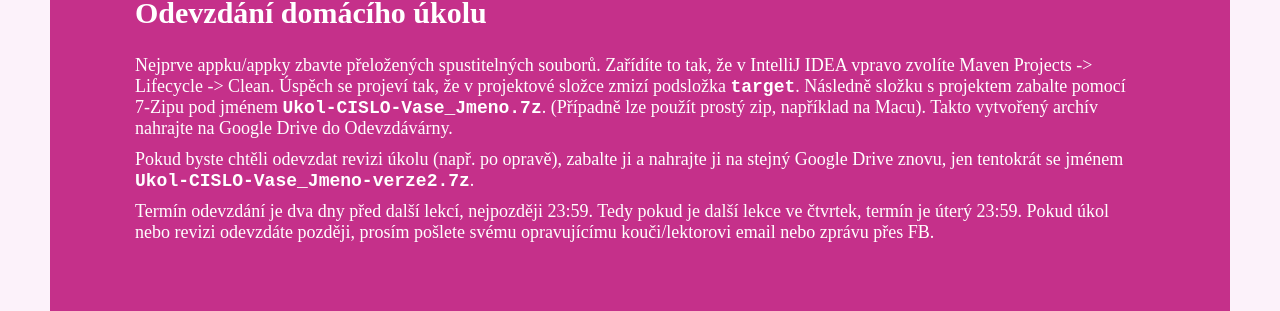
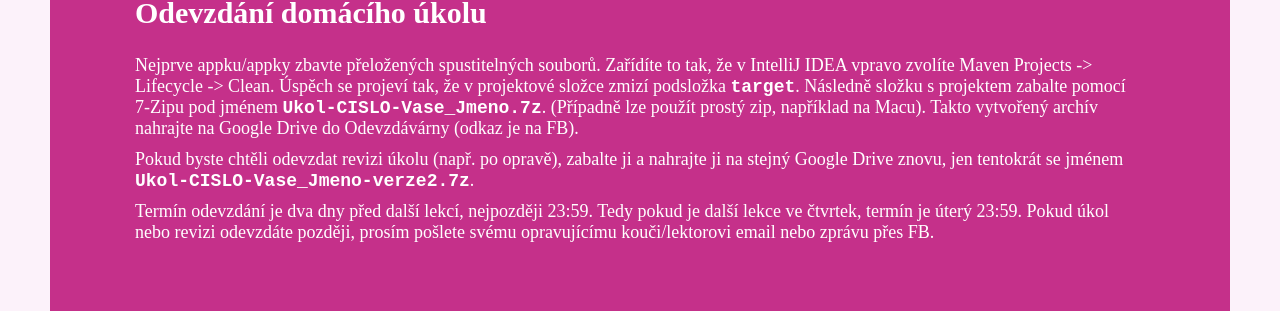
Before and after one commit to czechitas/java-web, a Jekyll site: the page built from docs/2019-podzim/java1/_posts/2019-09-27-lekce01-ukol.md, in a window 1280 px wide. Shown: the part 764-1075 px from the top of the page. Built offline with Jekyll 4.4.1, drawn with Linux system fonts in a browser that asks for light colours.

Commit message:
Added homework 01 plus images

```diff
--- a/docs/2019-podzim/java1/_posts/2019-09-27-lekce01-ukol.md
+++ b/docs/2019-podzim/java1/_posts/2019-09-27-lekce01-ukol.md
@@ -25,7 +25,7 @@
 Následně složku s projektem
 zabalte pomocí 7-Zipu pod jménem `Ukol-CISLO-Vase_Jmeno.7z`.
 (Případně lze použít prostý zip, například na Macu).
-Takto vytvořený archív nahrajte na Google Drive do Odevzdávárny.
+Takto vytvořený archív nahrajte na Google Drive do Odevzdávárny (odkaz je na FB).
 
 Pokud byste chtěli odevzdat revizi úkolu (např. po opravě),
 zabalte ji a nahrajte ji na stejný Google Drive znovu,
```
Also changed, not shown: docs/2019-podzim/java1/_posts/2019-09-26-lekce01.md (+9 -2 lines), docs/2019-podzim/java1/img/ukol01-bublanina-fotka-nahled.jpg (added), docs/2019-podzim/java1/img/ukol01-bublanina-fotka.jpg (added).
